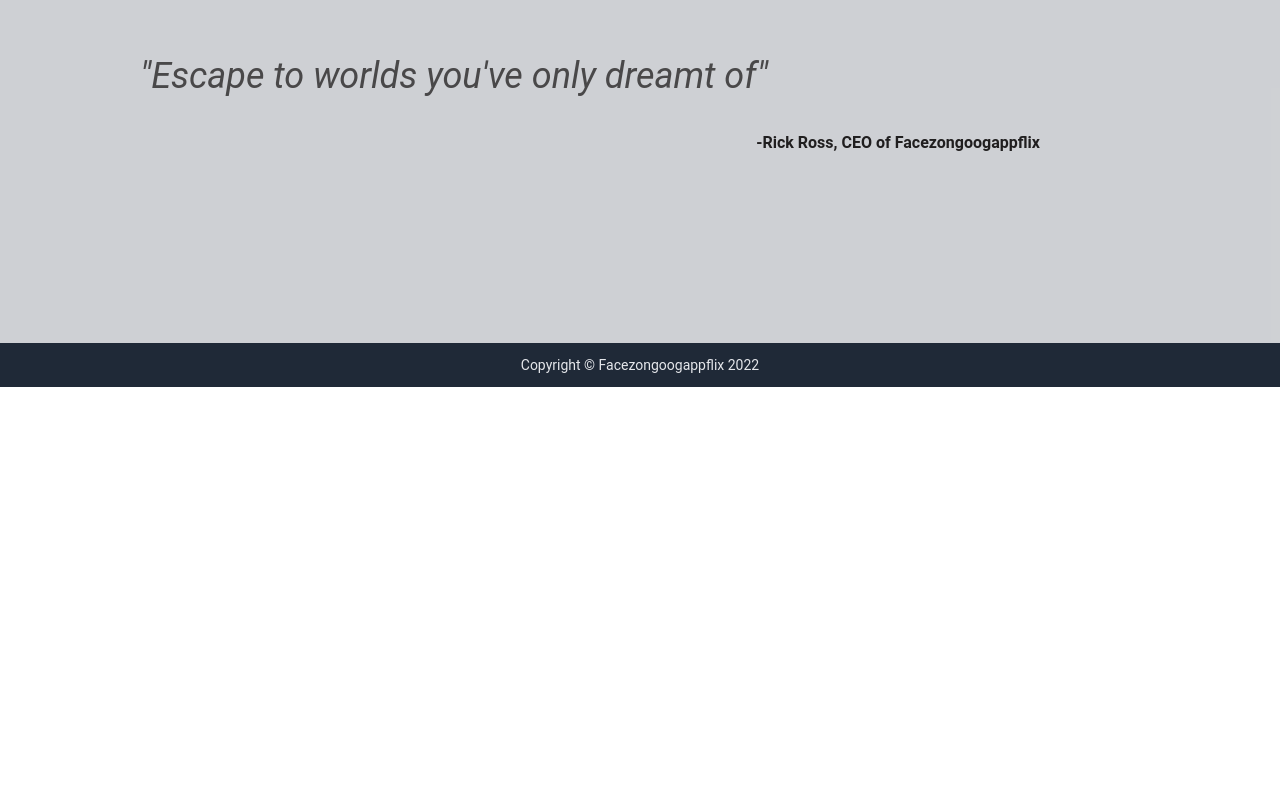
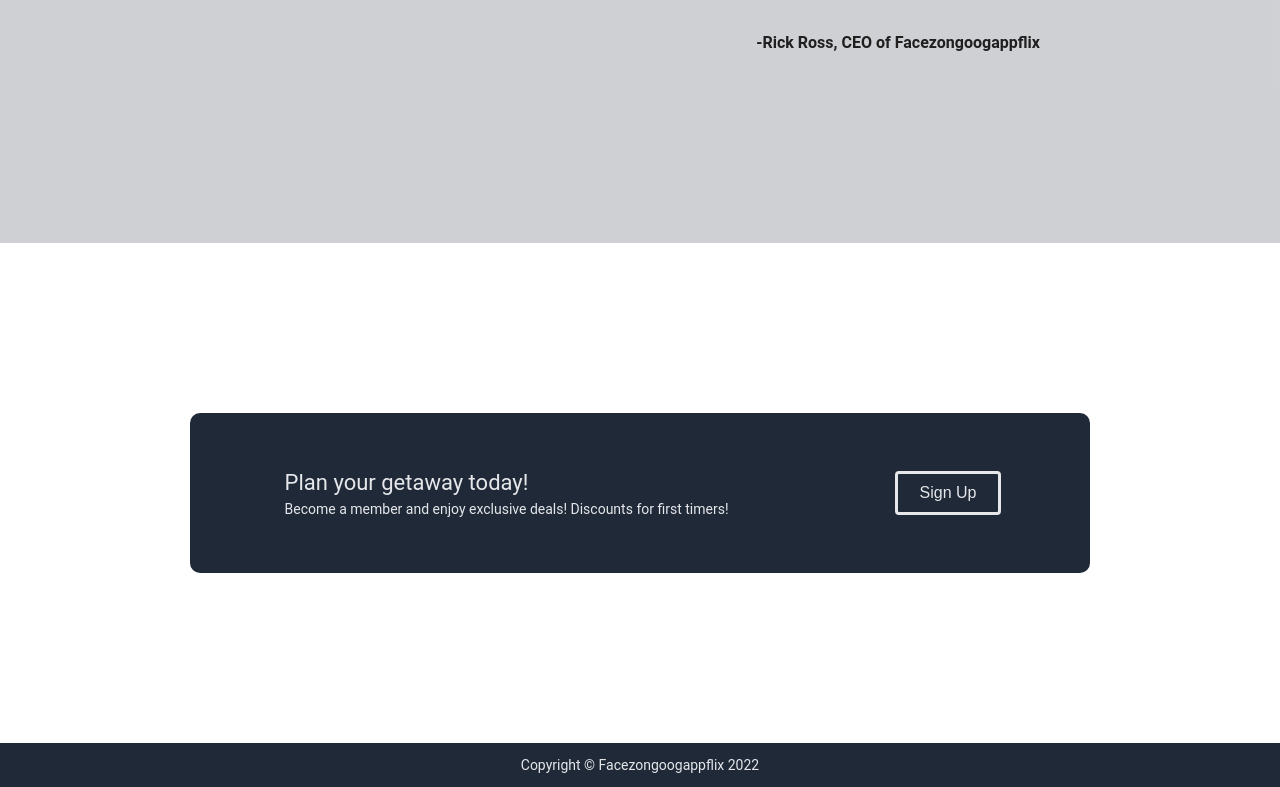
Before and after one commit to jbat37/Landing-Page, a plain HTML site: page index.html in a window 1280 px wide. Shown: the part 1437-2224 px from the top of the page. Before the commit the page ends 1824 px from the top, so only its background shows below. Drawn offline with Linux system fonts and the light colour scheme.

Commit message:
Added sign up section w/ styles, finished draft

```diff
--- a/index.html
+++ b/index.html
@@ -30,7 +30,7 @@
             Neighboring galaxies are only a portal away. Breathtaking sceneries,
             fascinating life-forms, and paradises you wont forget.
           </p>
-          <button class="hero-button">Plan Visit</button>
+          <button id="btn">Plan Visit</button>
         </div>
         <div class="hero-pic">
           <img src="./pics/portal-to-world.jpg" alt="portal" />
@@ -66,6 +66,15 @@
         <p class="quote-author">-Rick Ross, CEO of Facezongoogappflix<p>
       </div>
     </div>
+    <div class="sign-up">
+      <div class="sign-up-container">
+        <div class="sign-up-content">
+          <p class="sign-up-description-header">Plan your getaway today!</p>
+          <p class="sign-up-description-p">Become a member and enjoy exclusive deals! Discounts for first timers!</p>
+        </div>
+        <button id="btn">Sign Up</button>
+      </div>
+    </div>
     <footer class="footer">
       <p>Copyright © Facezongoogappflix 2022</p>
     </footer>
--- a/style.css
+++ b/style.css
@@ -83,7 +83,7 @@ footer {
   color: #e5e7eb;
 }
 
-.hero-button {
+#btn {
   max-width: fit-content;
   padding: 10px 22px 10px 22px;
   border: none;
@@ -94,9 +94,9 @@ footer {
   border: solid #e5e7eb;
 }
 
-button:hover {
+#btn:hover {
   background-color: rgb(220, 117, 8);
-  transition: 0.6s ease;
+  transition: 0.2s ease;
 }
 
 .hero-pic img {
@@ -105,7 +105,7 @@ button:hover {
 }
 /* ROADMAP SECTION*/
 .roadmap {
-  height: 600px;
+  height: 500px;
   display: flex;
   flex-direction: column;
   justify-content: center;
@@ -148,7 +148,6 @@ button:hover {
 }
 
 .quote-container {
-  /* border: solid blue; */
   padding: 40px;
   width: 1000px;
 }
@@ -165,3 +164,38 @@ button:hover {
   color: #0a0808e3;
   margin-right: 100px;
 }
+
+/* SIGN UP SECTION */
+.sign-up {
+  height: 500px;
+  display: flex;
+  justify-content: center;
+  align-items: center;
+}
+
+.sign-up-container {
+  height: 160px;
+  width: 900px;
+  border-radius: 10px;
+  background-color: #1f2937;
+  display: flex;
+  justify-content: center;
+  align-items: center;
+  gap: 160px;
+}
+
+.sign-up-content {
+  color: #e5e7eb;
+}
+
+.sign-up-content p {
+  margin: 6px;
+}
+
+.sign-up-description-header {
+  font-size: 22px;
+}
+
+.sign-up-description-p {
+  font-size: 14px;
+}
```
